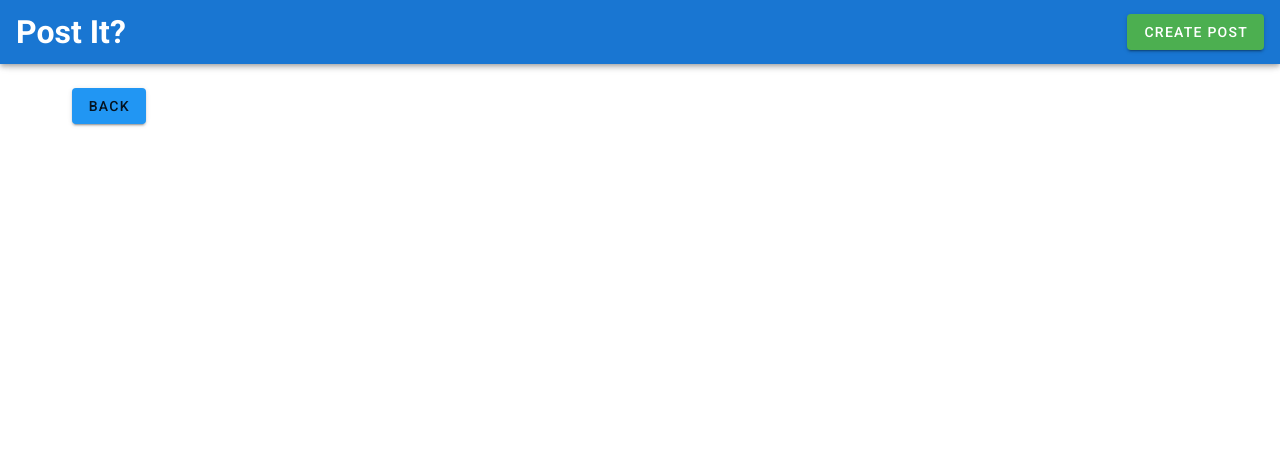
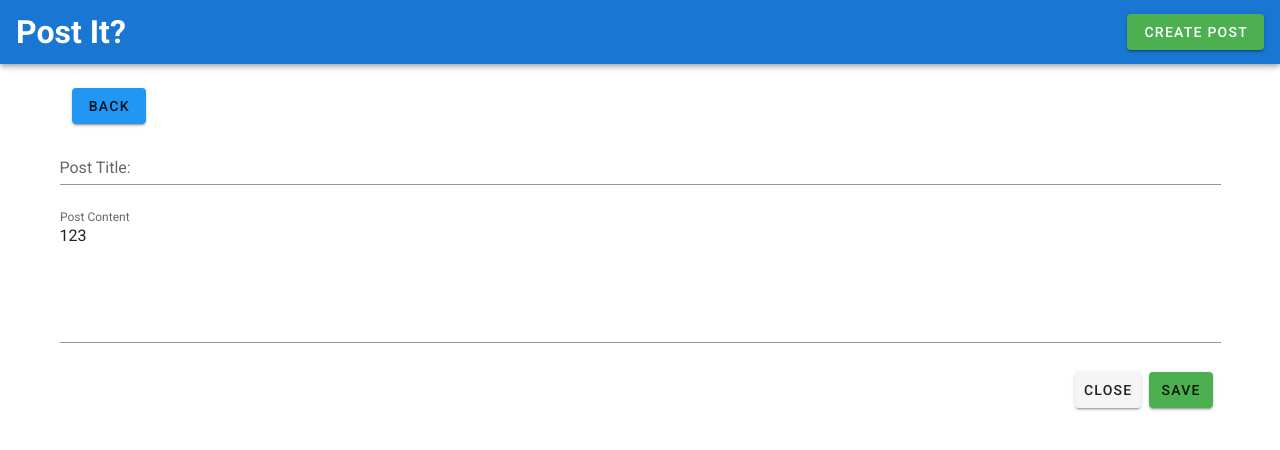
Before and after one commit to Popa-Andrei-Valentin/Post-It, a Vue app: page /create-post in a window 1280 px wide. Shown: the top 450 px of the page. Built offline with nearby package versions, Linux system fonts and the light colour scheme; no server answers.

Commit message:
prototyping create-post page 2

```diff
--- a/src/views/CreatePost.vue
+++ b/src/views/CreatePost.vue
@@ -6,20 +6,84 @@
         Back
       </v-btn>
     </v-col>
+    <v-form fat-fail @submit.prevent>
+      <v-text-field
+        v-model="title"
+        label="Post Title:"
+        :rules="titleRules"
+      ></v-text-field>
+      <v-spacer />
+      <v-textarea
+        clearable
+        name="input-7-1"
+        variant="filled"
+        label="Post Content"
+        auto-grow
+        :value="textBody"
+        :rules="textBodyRules"
+      ></v-textarea>
+      <v-card-actions>
+        <v-spacer></v-spacer>
+        <v-btn color="blue-darken-1" variant="text"> Close </v-btn>
+        <v-btn
+          :loading="getUpdatingPost"
+          color="green"
+          variant="text"
+          @click="createPost"
+        >
+          Save
+          <v-icon v-if="getAxiosStatus">{{
+            getAxiosStatus === 200 ? 'mdi-check' : 'mdi-alert'
+          }}</v-icon>
+        </v-btn>
+      </v-card-actions>
+    </v-form>
   </v-container>
 </template>
 
 <script>
 import router from '@/router'
+import { mapGetters, mapActions } from 'vuex'
 
 export default {
   data: function () {
-    return {}
+    return {
+      title: '',
+      titleRules: [
+        (value) => {
+          if (value?.length > 3) return true
+
+          return 'Title must be at least 3 characters.'
+        }
+      ],
+      textBody: '123',
+      textBodyRules: [
+        (value) => {
+          if (value?.length < 250) return true
+
+          return 'Post cannot exceed 250 characters'
+        }
+      ]
+    }
   },
   methods: {
+    ...mapActions({
+      updatePost: 'posts/updateCurrentPost',
+      disableAxiosStatus: 'posts/disableAxiosStatus'
+    }),
     goBack () {
       router.go(-1)
+    },
+    createPost () {
+      console.log('creating post !')
     }
+  },
+  computed: {
+    ...mapGetters({
+      getPost: 'posts/getCurrentPost',
+      getUpdatingPost: 'posts/getUpdatingPost',
+      getAxiosStatus: 'posts/getAxiosStatus'
+    })
   }
 }
 </script>
```
